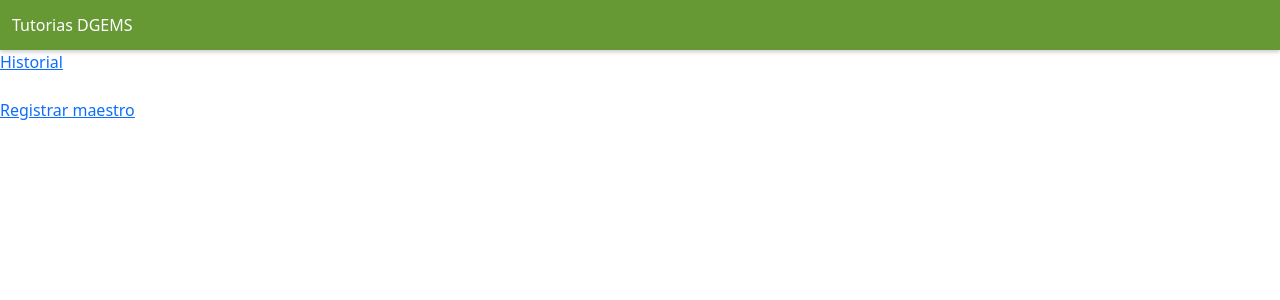
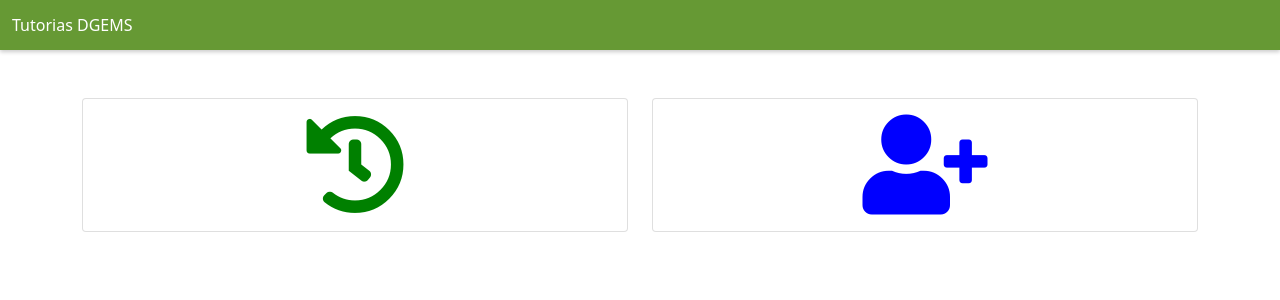
Before and after one commit to daviducol/citas-tutorias-dgems, a React (Create React App) app: page /admin in a window 1280 px wide. Shown: the top 300 px of the page. Built offline with nearby package versions, Linux system fonts and the light colour scheme.

Commit message:
pagina del historial y modificaciones del api para la autentificacion

```diff
--- a/src/components/auth/login.jsx
+++ b/src/components/auth/login.jsx
@@ -13,13 +13,14 @@ export const Login = () => {
 
     const responseGoogle = async (resp) => {
         if (!resp.profileObj) {
-            return console.log('error',)
+            return console.log('error', resp)
         }
         setLogin(resp.profileObj)
-        // console.log(resp.profileObj)
+        console.log(resp)
+        console.log(resp.profileObj)
 
         if (resp.profileObj.email === 'davidglez.ucol@gmail.com') {
-            const responseMaestros = await fetch('http://192.168.0.15:3500/api/maestros');
+            const responseMaestros = await fetch('https://citas-tutorias-dgems.herokuapp.com/api/maestros');
             const dataMaestros = await responseMaestros.json();
             setMaestros(dataMaestros)
             history.replace('/admin');
@@ -28,9 +29,9 @@ export const Login = () => {
                 method: 'GET',
                 headers: { 'Content-Type': 'application/json' },
             }
-            const response = await fetch(`http://192.168.0.15:3500/api/alumnos/email?correo=${resp.profileObj.email}`, { requestOptions });
+            const response = await fetch(`https://citas-tutorias-dgems.herokuapp.com/api/alumnos/email?correo=${resp.profileObj.email}`, { requestOptions });
             // const response = await fetch(`https://citas-tutorias-dgems.herokuapp.com/api/alumnos/email?correo=${resp.profileObj.email}`, { requestOptions });
-            const responseMaestros = await fetch('http://192.168.0.15:3500/api/maestros');
+            const responseMaestros = await fetch('https://citas-tutorias-dgems.herokuapp.com/api/maestros');
             const dataMaestros = await responseMaestros.json();
 
             // console.log(dataMaestros);
@@ -61,7 +62,8 @@ export const Login = () => {
     return (
         <>
             <GoogleLogin
-                clientId="446921114847-4siqf6e68ke3pngpllouehr5sr47luto.apps.googleusercontent.com"
+                // clientId="446921114847-7tc235a9nk94mvpdgfhv9on3nqp3nbpm.apps.googleusercontent.com" // Produccion
+                clientId="446921114847-4siqf6e68ke3pngpllouehr5sr47luto.apps.googleusercontent.com" // Desarrollo
                 buttonText="Iniciar Sesión"
                 onSuccess={responseGoogle}
                 onFailure={responseGoogle}
--- a/src/components/pages/Admin.jsx
+++ b/src/components/pages/Admin.jsx
@@ -6,10 +6,35 @@ export const Admin = () => {
     return (
         <>
             <Header />
-            <Link to="/historial">Historial</Link>
+            <div className="container mt-5">
+                <div className="row row-cols-1 row-cols-md-2 g-4">
+                    <div className="col">
+                    <Link to="/historial">
+                        <div className="card">
+                            <div className="card-body text-center">
+                                <i className="card-text fas fa-history" style={{ fontSize: 100, color:'green' }}></i>
+                            </div>
+
+                        </div>
+                    </Link>
+                    </div>
+                    <Link to="/maestros">
+                        <div className="col">
+                            <div className="card">
+                                <div className="card-body text-center">
+
+                                    <i className="card-text fas fa-user-plus" style={{ fontSize: 100, color:'blue' }}></i>
+                                </div>
+
+                            </div>
+                        </div>
+                    </Link>
+                </div>
+            </div>
+
             <br />
             <br />
-            <Link to="/maestros">Registrar maestro</Link>
+
         </>
     )
 }
--- a/src/components/pages/Alumnos.jsx
+++ b/src/components/pages/Alumnos.jsx
@@ -44,7 +44,7 @@ export const Alumnos = () => {
             body: JSON.stringify(formState)
         }
         // const response = await fetch('https://citas-tutorias-dgems.herokuapp.com/api/alumnos', requestOptions);
-        const response = await fetch('http://192.168.0.15:3500/api/alumnos', requestOptions);
+        const response = await fetch('https://citas-tutorias-dgems.herokuapp.com/api/alumnos', requestOptions);
         await response.json();
         console.log(response.status);
         if (response.status === 200) {
--- a/src/components/pages/Citas.jsx
+++ b/src/components/pages/Citas.jsx
@@ -20,13 +20,15 @@ export const Citas = () => {
     const day = date.getDate() + 1;
     const month = date.getMonth() + 1;
     const year = date.getFullYear();
-
+    console.log(month);
 
     if (month > 9) {
         fechaActual = `${year}-${month}-${day}`;
-    } else {
+    } else if (day > 9 ){
         fechaActual = `${year}-0${month}-${day}`;
-
+        console.log(fechaActual);
+    }else{
+        fechaActual = `${year}-0${month}-0${day}`;
     }
 
     // console.log(dataMaestros)
@@ -49,7 +51,7 @@ export const Citas = () => {
         console.log(maestro);
 
         const clave = dataMaestros.maestros.filter(resp => (`${resp.apellidos.trim()} ${resp.nombre.trim()}` === maestro.trim()))
-
+        console.log(clave);
 
         const crearCita = {
             ...formState,
@@ -77,7 +79,7 @@ export const Citas = () => {
             body: JSON.stringify(eviarCorreo)
         }
         // const response = await fetch('https://citas-tutorias-dgems.herokuapp.com/api/alumnos', requestOptions);
-        const response = await fetch('http://192.168.0.15:3500/api/citas', requestOptions);
+        const response = await fetch('https://citas-tutorias-dgems.herokuapp.com/api/citas', requestOptions);
         const dataCita = await response.json();
         console.log(dataCita);
         // console.log(response.status);
@@ -85,7 +87,7 @@ export const Citas = () => {
         // console.log(dataEmail);
         if (response.status === 200) {
             console.log('ingreso')
-            const responseEmail = await fetch('http://192.168.0.15:3500/api/correo/send-email', requestEmail);
+            const responseEmail = await fetch('https://citas-tutorias-dgems.herokuapp.com/api/correo/send-email', requestEmail);
             await responseEmail.json();
             setLogin([]);
             setAlumno([]);
@@ -96,7 +98,7 @@ export const Citas = () => {
                 setError(false)
             }, 3500)
         }
-        // console.log(data)
+        console.log(data)
     }
 
 
--- a/src/components/pages/Historial.jsx
+++ b/src/components/pages/Historial.jsx
@@ -30,7 +30,7 @@ export const Historial = () => {
         const clave = dataMaestros.maestros.filter(resp => (`${resp.apellidos.trim()} ${resp.nombre.trim()}` === maestro.trim()))
 
 
-        const responseHistorial = await fetch(`http://192.168.0.15:3500/api/citas/historial?numTrabajador=${clave[0]?.numTrabajador}`)
+        const responseHistorial = await fetch(`https://citas-tutorias-dgems.herokuapp.com/api/citas/historial?numTrabajador=${clave[0]?.numTrabajador}`)
         const dataHistorial = await responseHistorial.json();
         console.log(dataHistorial)
         console.log(responseHistorial.status)
@@ -109,7 +109,7 @@ export const Historial = () => {
                                 ))
                             }
                             <tr>
-                                <td colSpan="5" className="text-center"><strong>Total de citas <span className="text-primary">{dataHistory.citashistorial.length}</span> </strong></td>
+                                <td colSpan="5" className="text-center"><strong><span className="text-primary">{dataHistory.citashistorial.length} </span> </strong>{dataHistory.citashistorial.length > 1 ? 'citas realizadas' : 'cita realizada'} </td>
                             </tr>
                         </tbody>
                     </table>
--- a/src/components/pages/Maestros.jsx
+++ b/src/components/pages/Maestros.jsx
@@ -42,7 +42,7 @@ export const Maestros = () => {
             body: JSON.stringify(datosRecuperados)
         }
         // const response = await fetch('https://citas-tutorias-dgems.herokuapp.com/api/alumnos', requestOptions);
-        const response = await fetch('http://192.168.0.15:3500/api/maestros', requestOptions);
+        const response = await fetch('https://citas-tutorias-dgems.herokuapp.com/api/maestros', requestOptions);
         const data = await response.json();
         console.log(data);
         console.log(response.status);
@@ -101,7 +101,7 @@ export const Maestros = () => {
                     <div className="mb-3 row">
                         <label htmlFor="inputDependencia" className="col-sm-2 col-form-label">Escuela</label>
                         <div className="col-sm-8">
-                            <select className="form-select" aria-label="Default select example" id="inputDependencia" name="dependencia" value={dependencia} onChange={handlerOnChange} >
+                            <select className="form-select" required aria-label="Default select example" id="inputDependencia" name="dependencia" value={dependencia} onChange={handlerOnChange} >
                                 <option >Selecciona una opción</option>
                                 {
                                     bachilleratos.map((bachi) => (
@@ -120,7 +120,7 @@ export const Maestros = () => {
                     <div className="mb-3 row">
                         <label htmlFor="inputEstudios" className="col-sm-2 col-form-label">Grado de estudios: </label>
                         <div className="col-sm-8">
-                            <select className="form-select" aria-label="Default select example" id="inputEstudios" name="gradoEstudios" value={gradoEstudios} onChange={handlerOnChange} >
+                            <select className="form-select" required  aria-label="Default select example" id="inputEstudios" name="gradoEstudios" value={gradoEstudios} onChange={handlerOnChange} >
                                 <option >Selecciona una opción</option>
                                 {
                                     escolaridad.map((grado) => (
@@ -139,7 +139,7 @@ export const Maestros = () => {
                     <div className="mb-3 row">
                         <label htmlFor="inputLigasMeet" className="col-sm-2 col-form-label">Ligas Meet: </label>
                         <div className="col-sm-8">
-                            <textarea required className="form-control" id="inputLigasMeet" name="ligasMeet" value={ligasMeet} onChange={handlerOnChange}>
+                            <textarea required className="form-control" style={{ height: 150, resize: 'none' }} id="inputLigasMeet" name="ligasMeet" value={ligasMeet} onChange={handlerOnChange}>
                             </textarea>
                         </div>
                     </div>
```
